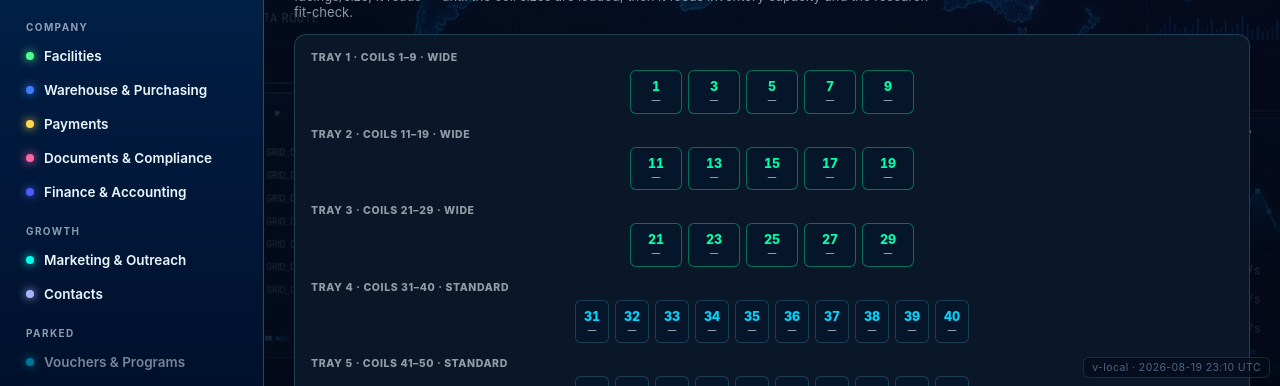
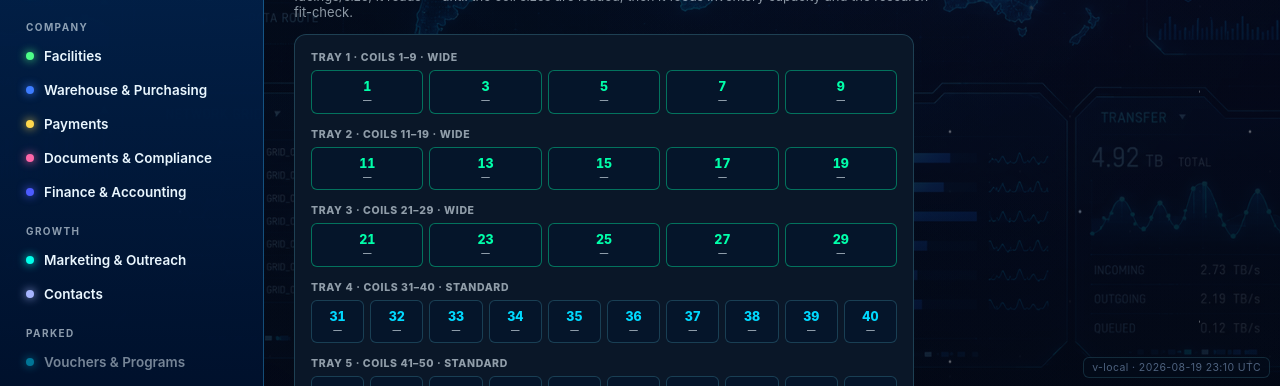
Before and after one commit to MediCube-usa/MCOS-V2, a Next.js app: page /product-catalog-sales in a window 1280 px wide. Both pictures are taken after a click on the button "Coil Setup". Shown: the part 414-800 px from the top of the page. Built offline with nearby package versions, Linux system fonts and the light colour scheme; no server answers; the database is empty.

Commit message:
Coil map: every tray the same width (doubles span 2 single-units, singles span 1)
Co-Authored-By: Claude Opus 4.8 <noreply@anthropic.com>
Claude-Session: https://claude.ai/code/session_013ypLjg8GmsJxFtRa7LJXaX

```diff
--- a/app/globals.css
+++ b/app/globals.css
@@ -395,12 +395,15 @@ a { color: inherit; text-decoration: none; }
 .req-vote { white-space: nowrap; }
 .req-body { padding: 0 14px 14px; }
 
-/* coil map */
-.coilmap { background: var(--panel); border: 1px solid var(--line); border-radius: 12px; padding: 16px; display: grid; gap: 14px; }
+/* coil map — every tray the SAME width, like the real machine face */
+.coilmap { background: var(--panel); border: 1px solid var(--line); border-radius: 12px; padding: 16px; display: grid; gap: 14px; max-width: 620px; }
 .coil-band-label { font-size: 10.5px; letter-spacing: .6px; text-transform: uppercase; color: var(--muted); font-weight: 800; margin-bottom: 6px; }
 .coil-row { display: flex; flex-wrap: wrap; gap: 6px; }
-.coil { min-width: 34px; text-align: center; padding: 8px 6px; border-radius: 6px; border: 1px solid var(--line); background: rgba(0,20,45,.5); font-variant-numeric: tabular-nums; font-weight: 800; font-size: 12.5px; color: var(--cyan); }
-.coil.wide { min-width: 52px; border-color: rgba(0,255,170,.4); color: #00ffaa; }
+/* 10 single-unit columns per tray: a SINGLE spans 1, a DOUBLE spans 2, so 5 doubles
+   and 10 singles fill the identical tray width and the rows line up edge-to-edge. */
+.coil-row-grid { display: grid; grid-template-columns: repeat(10, 1fr); gap: 6px; }
+.coil { min-width: 0; text-align: center; padding: 8px 6px; border-radius: 6px; border: 1px solid var(--line); background: rgba(0,20,45,.5); font-variant-numeric: tabular-nums; font-weight: 800; font-size: 12.5px; color: var(--cyan); }
+.coil.wide { border-color: rgba(0,255,170,.4); color: #00ffaa; }
 
 /* planogram editor extras */
 .coil-cell { font-variant-numeric: tabular-nums; font-weight: 800; font-size: 12px; color: var(--cyan); }
--- a/components/CoilMap.tsx
+++ b/components/CoilMap.tsx
@@ -1,7 +1,9 @@
 // The shared physical coil layout — every machine in the fleet uses this exact
 // arrangement, laid out as SIX TRAY ROWS top-to-bottom like the real machine face
-// (Joe, 2026-08-20). Coil 51 sits on the BOTTOM row. Rows are centered so both
-// sides are even, mirroring the machine.
+// (Joe, 2026-08-20). Coil 51 sits on the BOTTOM row. EVERY TRAY IS THE SAME WIDTH,
+// mirroring the machine: the top three trays and the bottom tray are DOUBLES (each
+// coil spans two single-widths), the middle two trays are SINGLES. So 5 doubles fill
+// the same tray width as 10 singles — the rows line up edge-to-edge like the machine.
 //
 // Each coil has a SIZE that sets its FACINGS (how many products deep it holds) —
 // more facings = fewer refills = more profit. Joe loads the sizes; until then the
@@ -22,14 +24,16 @@ const TRAYS: { label: string; coils: number[]; wide: boolean }[] = [
 const COIL_META: Record<number, { size?: string; facings?: number }> = {};
 
 function CoilRow({ coils, wide, label }: { coils: number[]; wide?: boolean; label: string }) {
+  // Every tray is 10 single-widths across. A DOUBLE spans 2 of those columns, a
+  // SINGLE spans 1 — so a 5-double row and a 10-single row are exactly the same width.
   return (
     <div className="coil-band">
       <div className="coil-band-label">{label}</div>
-      <div className="coil-row coil-row-even">
+      <div className="coil-row-grid">
         {coils.map((c) => {
           const m = COIL_META[c];
           return (
-            <span key={c} className={`coil ${wide ? 'wide' : ''}`}>
+            <span key={c} className={`coil ${wide ? 'wide' : ''}`} style={{ gridColumn: `span ${wide ? 2 : 1}` }}>
               {c}
               <em className="coil-meta">{m?.facings ? `${m.facings}×` : (m?.size || '—')}</em>
             </span>
```
